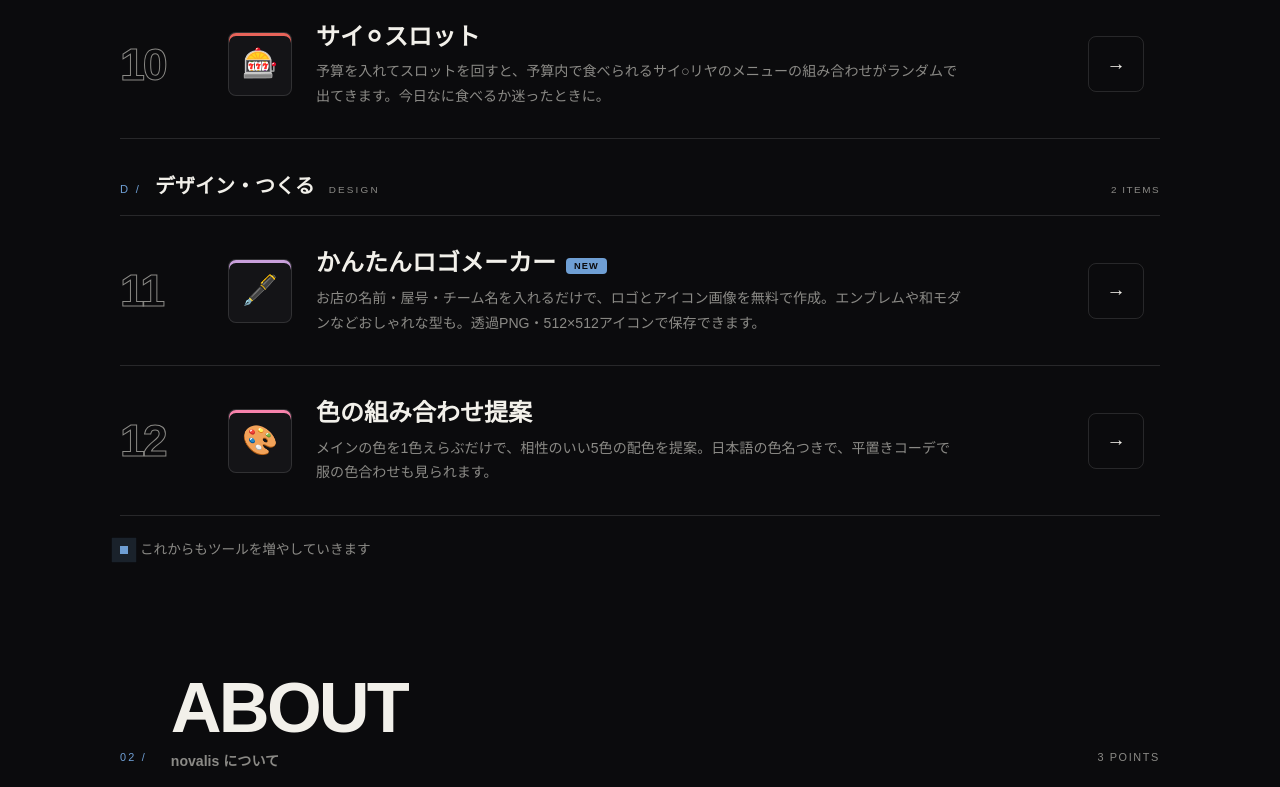
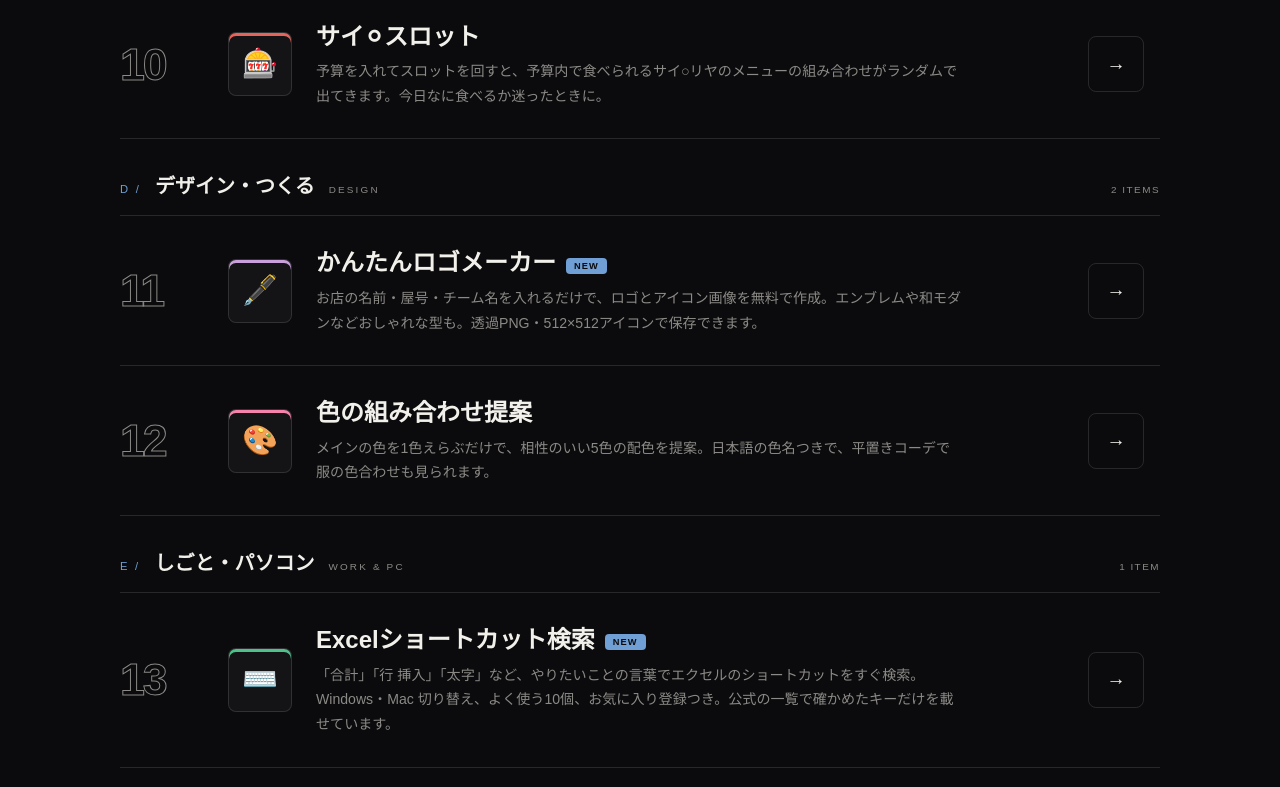
Before and after one commit to Novalis-lab/novalis-lab.github.io, a plain HTML site: page index.html in a window 1280 px wide. Shown: the part 3079-3866 px from the top of the page. Drawn offline with Linux system fonts and the light colour scheme; a web font is replaced by a local one.

Commit message:
トップページに「Excelショートカット検索」を追加（区分「しごと・パソコン」を新設・noscript・sitemap・README）
Co-Authored-By: Claude Opus 5.5 <noreply@anthropic.com>

```diff
--- a/index.html
+++ b/index.html
@@ -111,6 +111,7 @@
       <!-- JavaScriptが動かないときのための予備のリンク -->
       <noscript>
         <ul class="tool-list">
+          <li><a class="tool-card" href="https://novalis-lab.github.io/excel-shortcuts/">Excelショートカット検索</a></li>
           <li><a class="tool-card" href="https://novalis-lab.github.io/logo-maker/">かんたんロゴメーカー</a></li>
           <li><a class="tool-card" href="https://novalis-lab.github.io/warikan/">割り勘計算</a></li>
           <li><a class="tool-card" href="https://novalis-lab.github.io/password-vault/">パスワード金庫</a></li>
--- a/sitemap.xml
+++ b/sitemap.xml
@@ -60,4 +60,8 @@
     <loc>https://novalis-lab.github.io/logo-maker/</loc>
     <lastmod>2026-11-15</lastmod>
   </url>
+  <url>
+    <loc>https://novalis-lab.github.io/excel-shortcuts/</loc>
+    <lastmod>2026-11-16</lastmod>
+  </url>
 </urlset>
--- a/tools.js
+++ b/tools.js
@@ -33,9 +33,19 @@ const CATEGORIES = [
   { id: "money",  name: "おでかけ・お金", en: "MONEY & TRAVEL" },
   { id: "fun",    name: "ごはん・あそび", en: "FOOD & FUN" },
   { id: "design", name: "デザイン・つくる", en: "DESIGN" },
+  { id: "work",   name: "しごと・パソコン", en: "WORK & PC" },
 ];
 
 const TOOLS = [
+  {
+    name: "Excelショートカット検索",
+    description: "「合計」「行 挿入」「太字」など、やりたいことの言葉でエクセルのショートカットをすぐ検索。Windows・Mac 切り替え、よく使う10個、お気に入り登録つき。公式の一覧で確かめたキーだけを載せています。",
+    url: "https://novalis-lab.github.io/excel-shortcuts/",
+    category: "work",
+    emoji: "⌨️",
+    color: "#4cc38a",
+    isNew: true,
+  },
   {
     name: "かんたんロゴメーカー",
     description: "お店の名前・屋号・チーム名を入れるだけで、ロゴとアイコン画像を無料で作成。エンブレムや和モダンなどおしゃれな型も。透過PNG・512×512アイコンで保存できます。",
```
Also changed, not shown: 1 other file.
